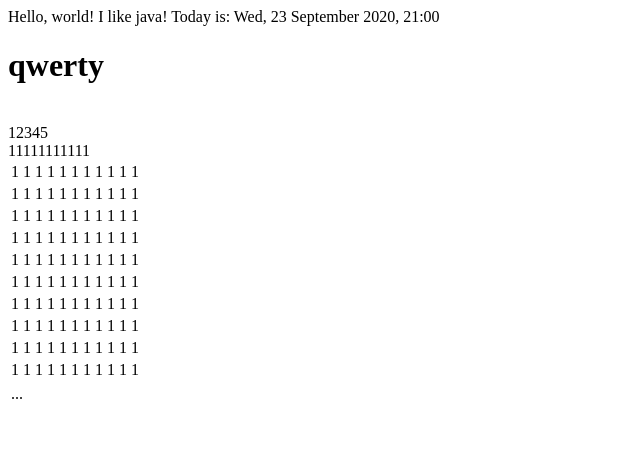
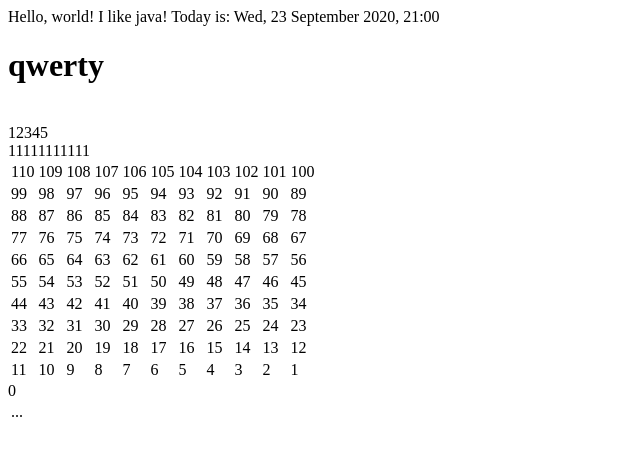
Before and after one commit to WellesGreenage/WGPublic, a PHP site: page / in a window 1280 px wide. Shown: the top 456 px of the page, without its empty margins (0-640 px from the left). Run offline with PHP 8.4, Linux system fonts and the light colour scheme.

Commit message:
Added a table from 1 to 100
Signed-off-by: WellesGreenage <maletin.nikolaj@mail.ru>

```diff
--- a/index.php
+++ b/index.php
@@ -28,15 +28,21 @@
         ?>
         <table>
         <?php
+        $r = 110;
         for ($i = 1; $i <= 10; $i++) {
             echo "<tr>";
-                 for ($k = 1; $k <= 11; $k++) {
-                    echo "<td>1</td>";
-                 }
+            for ($k = 1; $k <= 11; $k++) {
+                echo "<td>$r</td>";
+                $r--;
+            }
             echo "</tr>";
         }
+
         ?>
         </table>
+        <?php
+        echo $r;
+        ?>
 
         <table>
             <tr>
```
